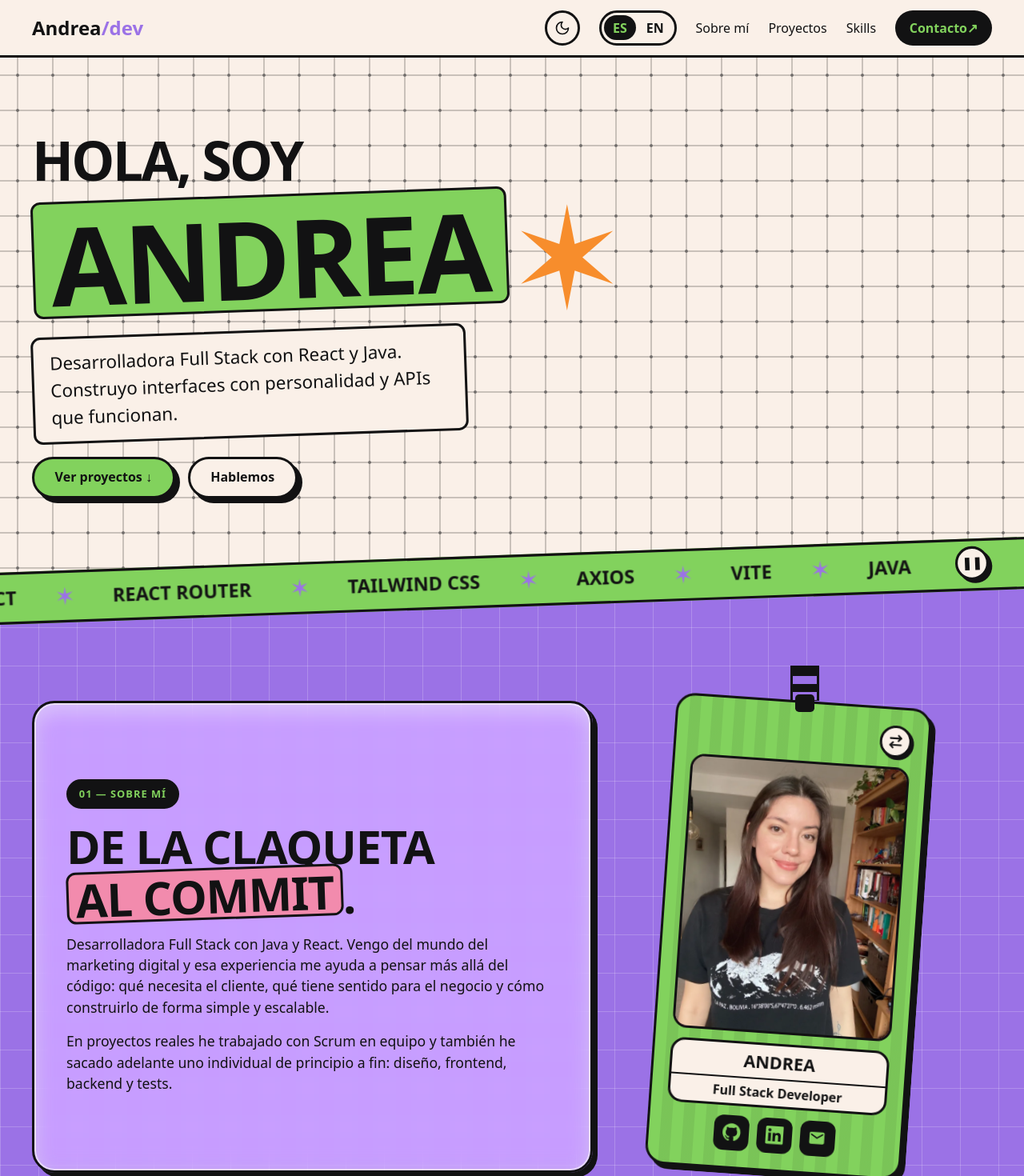
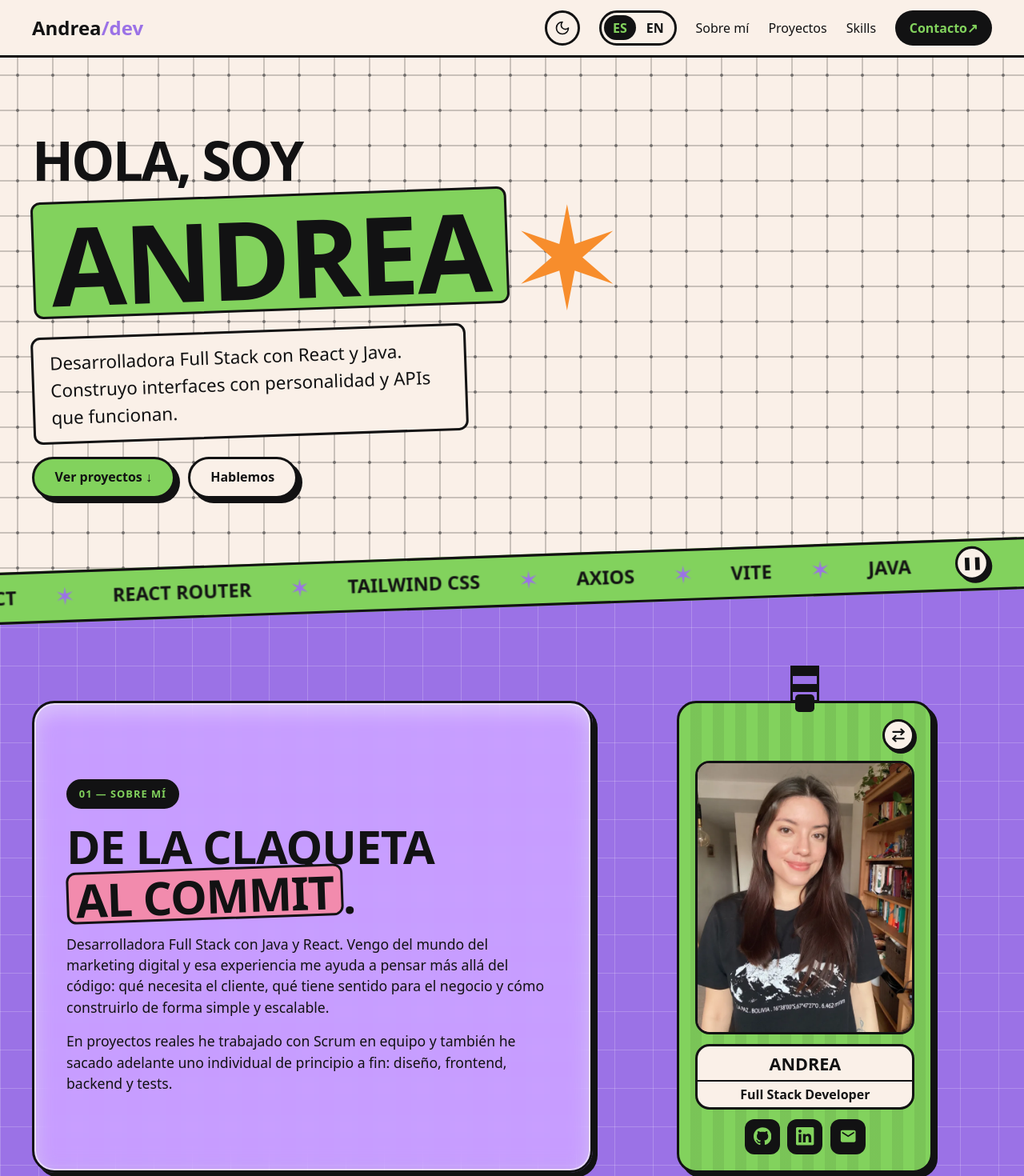
Before and after one commit to atapiamallea/portfolio, a React (Vite) app: page / in a window 1280 px wide. Shown: the top 1470 px of the page at 80% size. Built offline with nearby package versions, Linux system fonts and the light colour scheme; a web font is replaced by a local one.

Commit message:
fix(about): keep profile badge straight on touch screens

```diff
--- a/src/features/about/components/ProfileBadge/ProfileBadge.module.scss
+++ b/src/features/about/components/ProfileBadge/ProfileBadge.module.scss
@@ -46,7 +46,8 @@
 }
 
 // ---------- tarjeta que cuelga ----------
-// Inclinada desde arriba, como si colgara de la cinta. Al pasar el ratón se balancea.
+// Con ratón, inclinada desde arriba como si colgara de la cinta, y se balancea al pasar por
+// encima. En pantallas táctiles no hay balanceo y la inclinación parecería un error: va recta.
 // `rotate` (y no `transform`) para no pisar el giro de la tarjeta de dentro.
 // Es grid para que la tarjeta se estire si la columna del texto es más alta.
 .hanger {
@@ -54,11 +55,14 @@
   display: grid;
   width: 100%;
   perspective: 1200px;
-  rotate: 4deg;
   transform-origin: top center;
 
-  &:hover {
-    animation: swing 1.4s ease-in-out;
+  @media (hover: hover) {
+    rotate: 4deg;
+
+    &:hover {
+      animation: swing 1.4s ease-in-out;
+    }
   }
 }
 
```
